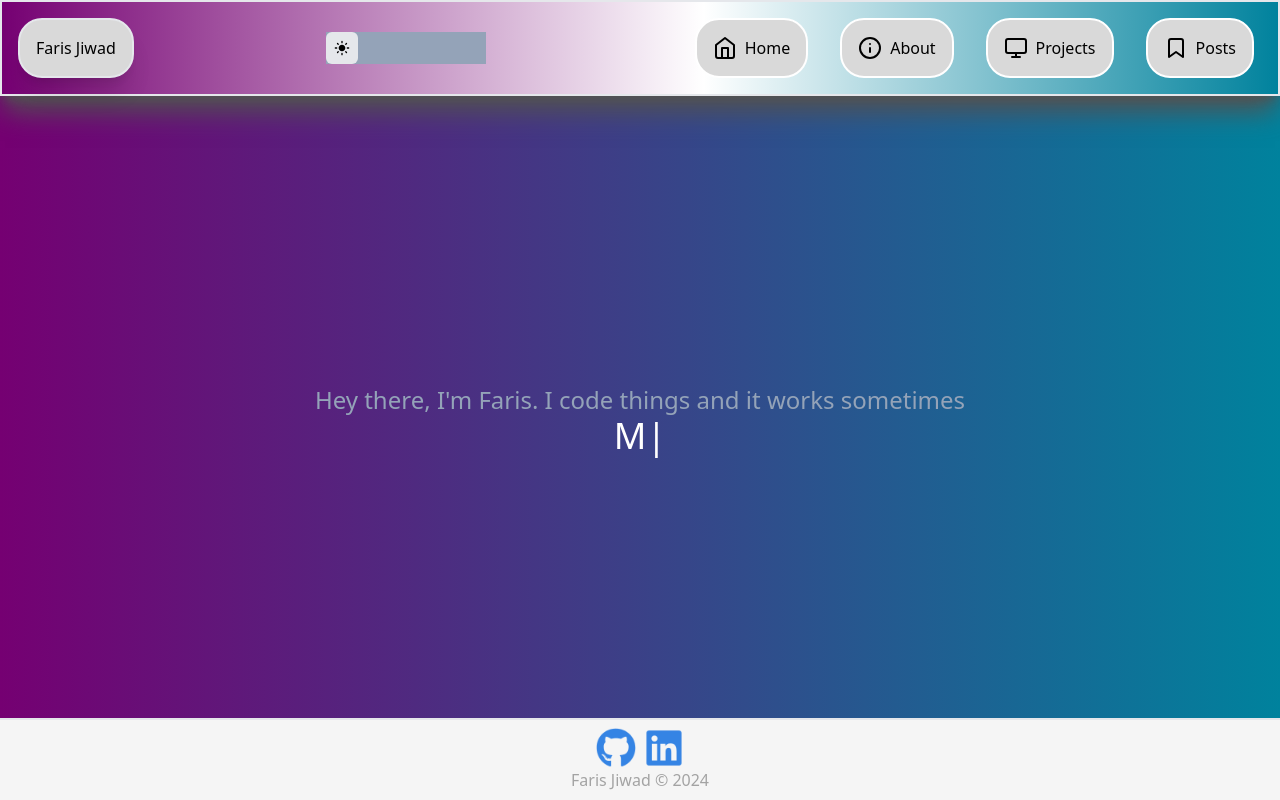
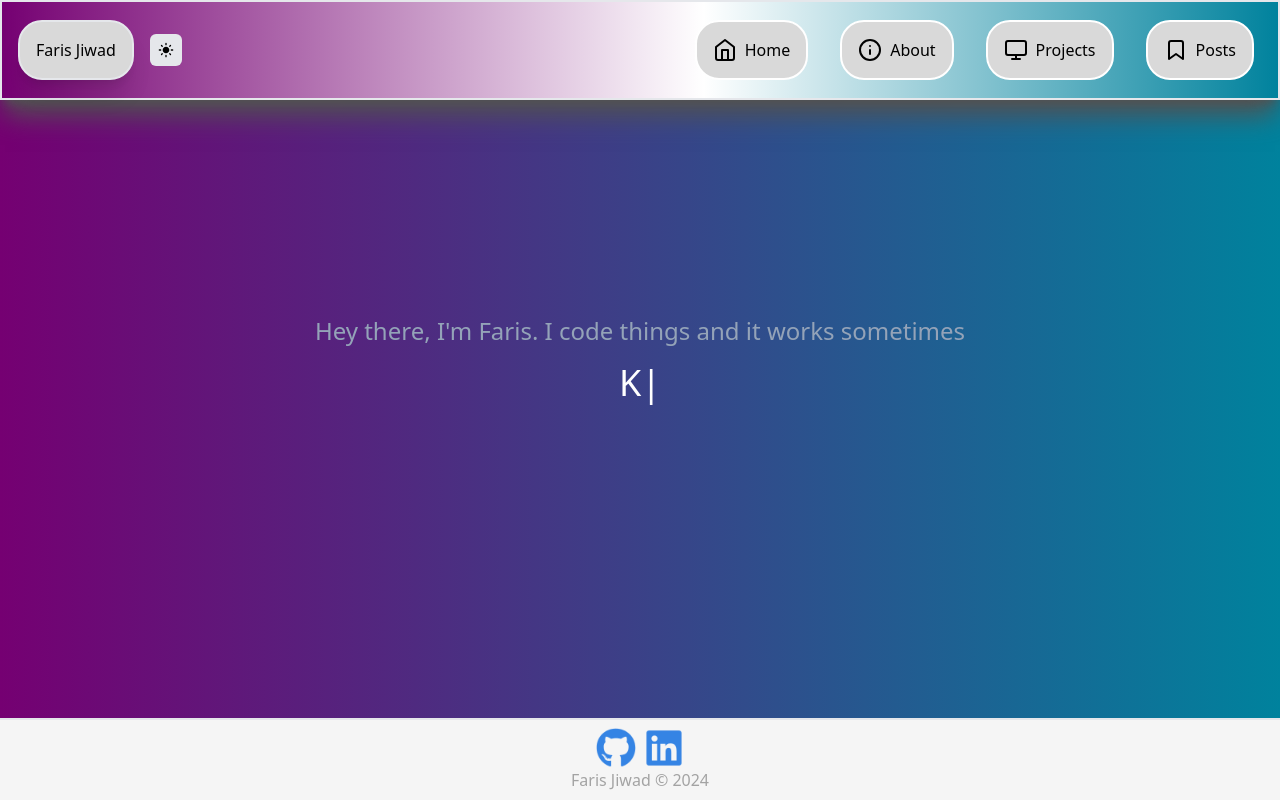
Before and after one commit to Ferriswheel09/ferriswheel09.github.io, a Next.js app: page / in a window 1280 px wide. Built offline with nearby package versions, Linux system fonts and the light colour scheme.

Commit message:
Made changesto the theme switcher

```diff
--- a/src/app/globals.css
+++ b/src/app/globals.css
@@ -3,3 +3,17 @@
 @tailwind base;
 @tailwind components;
 @tailwind utilities;
+
+html,
+body {
+    margin: 0;
+    padding: 0;
+    height: 100%;
+}
+
+body {
+    display: flex;
+    flex-direction: column;
+    min-height: 100vh;
+    /* Ensures full viewport height */
+}
--- a/src/app/layout.tsx
+++ b/src/app/layout.tsx
@@ -13,11 +13,11 @@ export default function RootLayout({
   return (
     <html lang="en">
       <body className="flex flex-col min-h-screen bg-gradient-to-r from-grad-grey to-black">
-          <NextThemesProvider attribute="class" defaultTheme="light">
-            <Navbar />
-            <div className="flex-grow ">{children}</div>
-            <Footer />
-          </NextThemesProvider>
+        <NextThemesProvider attribute="class" defaultTheme="light">
+          <Navbar /> {/* Header */}
+          <main className="flex-grow">{children}</main> {/* Content */}
+          <Footer /> {/* Footer */}
+        </NextThemesProvider>
       </body>
     </html>
   );
--- a/src/app/page.tsx
+++ b/src/app/page.tsx
@@ -1,24 +1,31 @@
-"use client"
+"use client";
 
 import React from "react";
 import { ReactTyped } from "react-typed";
 
-
 export default function HomePage() {
   return (
-        <div className="absolute inset-0 h-full w-full items-center px-5 pb-24 pt-96 bg-gradient-to-r from-grad-purp to-grad-blue">
-            <div>
-                <h2 className="text-2xl text-center text-slate-400">Hey there, I'm Faris. I code things and it works sometimes</h2>
-                <h2 className="text-4xl text-center text-white">
+    <div className="flex items-center justify-center h-full w-full px-5 bg-gradient-to-r from-grad-purp to-grad-blue">
+      <div className="text-center">
+        <h2 className="text-2xl text-slate-400 mb-4">
+          Hey there, I'm Faris. I code things and it works sometimes
+        </h2>
+        <h2 className="text-4xl text-white">
           <ReactTyped
             strings={[
-                            "Fullstack Engineer", "Systems Engineer", "Machine Learning Engineer", "Software Developer"
+              "Fullstack Engineer",
+              "Systems Engineer",
+              "Kernel Developer",
+              "OS Tinkerer",
+              "Machine Learning Engineer",
+              "Software Developer",
             ]}
             typeSpeed={40}
             backSpeed={50}
+            loop
           />
         </h2>
       </div>
     </div>
-    )
+  );
 }
--- a/src/components/navbar.tsx
+++ b/src/components/navbar.tsx
@@ -24,7 +24,7 @@ export default function Navbar() {
   useEffect(() => {
     const new_url = `${pathname}${window.location.hash}?${searchParams}`
     console.log("Current URL", new_url);
-    if(url != new_url){
+    if (url != new_url) {
       setDropdownState(false)
     }
     setCurrentURL(new_url)
@@ -42,11 +42,13 @@ export default function Navbar() {
   return (
     <header className="navbar w-full z-50 text-black fixed top-0 left-0 right-0 mx-auto h-36">
       <div className={` ${theme === 'dark' ? 'bg-gradient-to-r from-grad-purp to-grad-blue via-black via-55% ' : 'bg-gradient-to-r from-grad-purp to-grad-blue via-white via-55% '}flex items-center justify-between mx-auto p-4 border-2 shadow-xl shadow-neutral-600 whitespace-nowrap`}>
+        <div className="flex flex-row items-center justify-center">
           <div className="border-2 rounded-3xl p-4 w-40 max-w-fit text-center bg-button-teal shadow-xl">
             <h1 className="font-medium">Faris Jiwad</h1>
           </div>
-          <div className="bg-slate-400 w-40">
+          <div className="p-4 w-40">
             <ThemeSwitcher />
+          </div>
         </div>
         {/* Dropdown menu for mobile screens */}
         <div className="block md:hidden relative">
```
Lines whose indentation alone changed are shown as unchanged.
